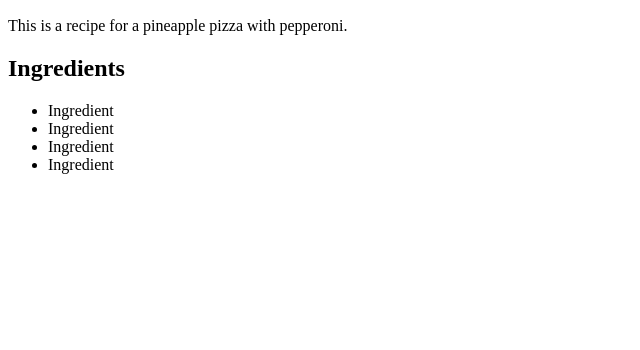
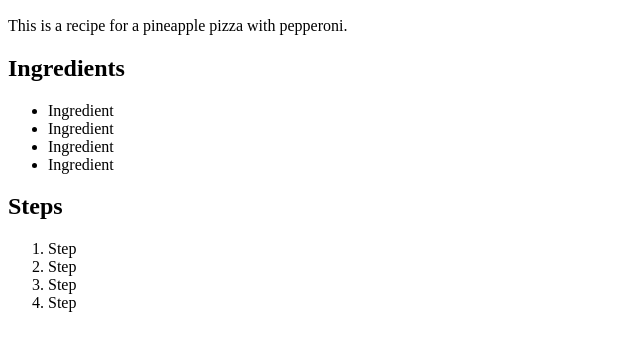
Before and after one commit to tm-92/odin-recipes, a plain HTML site: page recipes/pizza.html in a window 1280 px wide. Shown: the part 434-784 px from the top of the page, without its empty margins (0-640 px from the left). Drawn offline with Linux system fonts and the light colour scheme.

Commit message:
Add header and an ordered list of steps

```diff
--- a/recipes/pizza.html
+++ b/recipes/pizza.html
@@ -23,5 +23,14 @@
         <li>Ingredient</li>
         <li>Ingredient</li>
     </ul>
+
+    <h2>Steps</h2>
+
+    <ol>
+        <li>Step</li>
+        <li>Step</li>
+        <li>Step</li>
+        <li>Step</li>
+    </ol>
 </body>
 </html>
```
